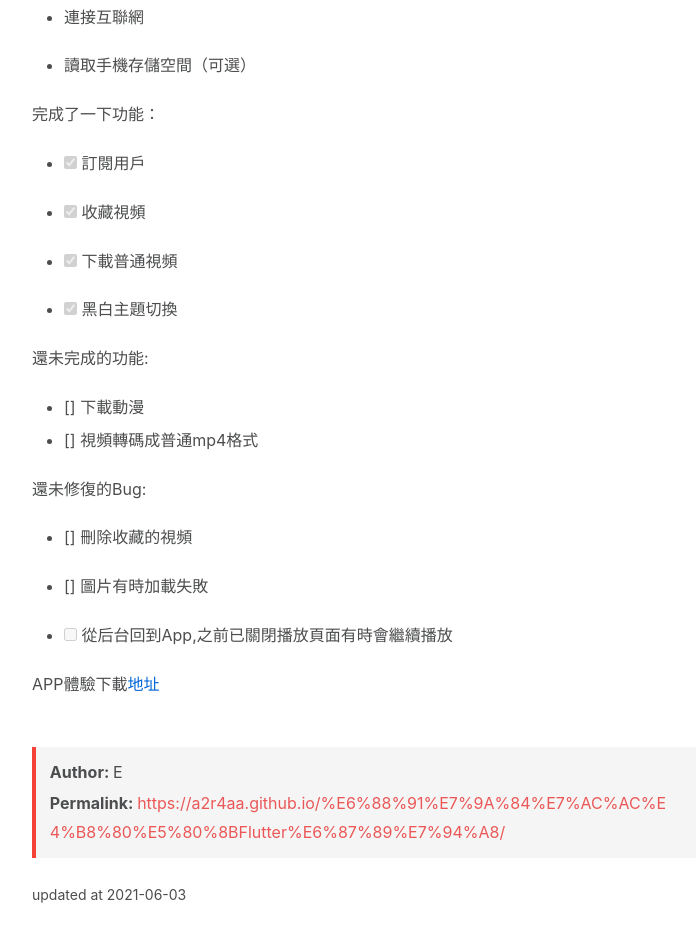
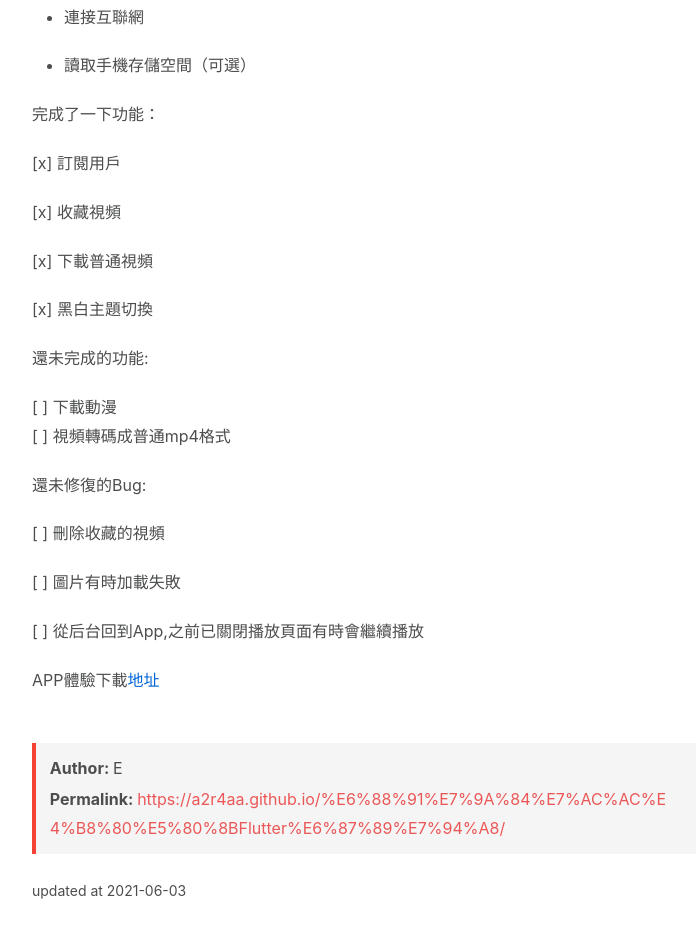
Before and after one commit to a2r4aa/a2r4aa.github.io, a plain HTML site: page 我的第一個Flutter應用/index.html in a window 1280 px wide. Shown: the part 9999-10940 px from the top of the page, without its empty margins (276-972 px from the left). Drawn offline with Linux system fonts and the light colour scheme; a script that the page names is missing.

Commit message:
Site updated: 2021-06-03 13:50:47

```diff
--- a/post-sitemap.xml
+++ b/post-sitemap.xml
@@ -9,7 +9,7 @@
 
     <url>
         <loc>https://a2r4aa.github.io/%E6%88%91%E7%9A%84%E7%AC%AC%E4%B8%80%E5%80%8BFlutter%E6%87%89%E7%94%A8/</loc>
-        <lastmod>2021-06-03T05:45:23.426Z</lastmod>
+        <lastmod>2021-06-03T05:50:30.412Z</lastmod>
         <changefreq>weekly</changefreq>
         <priority>0.6</priority>
 
--- a/sitemap.xml
+++ b/sitemap.xml
@@ -4,7 +4,7 @@
 
     <sitemap>
         <loc>https://a2r4aa.github.io/post-sitemap.xml</loc>
-        <lastmod>2021-06-03T05:45:23.426Z</lastmod>
+        <lastmod>2021-06-03T05:50:30.412Z</lastmod>
     </sitemap>
 
     <sitemap>
--- a/我的第一個Flutter應用/index.html
+++ b/我的第一個Flutter應用/index.html
@@ -44,7 +44,7 @@
 <meta property="og:image" content="https://a2r4aa.github.io/pictures/Screenshot_20210603-122550.jpg">
 <meta property="og:image" content="https://a2r4aa.github.io/pictures/Screenshot_20210603-122859.jpg">
 <meta property="article:published_time" content="2021-06-03T04:52:17.000Z">
-<meta property="article:modified_time" content="2021-06-03T05:45:23.426Z">
+<meta property="article:modified_time" content="2021-06-03T05:50:30.412Z">
 <meta property="article:author" content="E">
 <meta name="twitter:card" content="summary_large_image">
 <meta name="twitter:image" content="https://a2r4aa.github.io/pictures/Screenshot_20210603-123528.jpg">
@@ -235,30 +235,16 @@
 </li>
 </ul>
 <p>完成了一下功能：</p>
-<ul>
-<li><p><input checked="" disabled="" type="checkbox">  訂閱用戶</p>
-</li>
-<li><p><input checked="" disabled="" type="checkbox">  收藏視頻</p>
-</li>
-<li><p><input checked="" disabled="" type="checkbox">  下載普通視頻</p>
-</li>
-<li><p><input checked="" disabled="" type="checkbox">  黑白主題切換</p>
-</li>
-</ul>
+<p> [x] 訂閱用戶</p>
+<p> [x] 收藏視頻</p>
+<p> [x] 下載普通視頻</p>
+<p>[x] 黑白主題切換</p>
 <p>還未完成的功能:</p>
-<ul>
-<li>[] 下載動漫</li>
-<li>[] 視頻轉碼成普通mp4格式</li>
-</ul>
+<p> [ ] 下載動漫<br> [ ] 視頻轉碼成普通mp4格式</p>
 <p>還未修復的Bug:</p>
-<ul>
-<li><p>[] 刪除收藏的視頻</p>
-</li>
-<li><p>[] 圖片有時加載失敗</p>
-</li>
-<li><p><input disabled="" type="checkbox">  從后台回到App,之前已關閉播放頁面有時會繼續播放</p>
-</li>
-</ul>
+<p> [ ] 刪除收藏的視頻</p>
+<p> [ ] 圖片有時加載失敗</p>
+<p> [ ] 從后台回到App,之前已關閉播放頁面有時會繼續播放</p>
 <p>APP體驗下載<a href="/files/app-arm64-v8a-release.apk">地址</a> </p>
 
     </div>
```
Also changed, not shown: search.json (+1 -1 lines).
